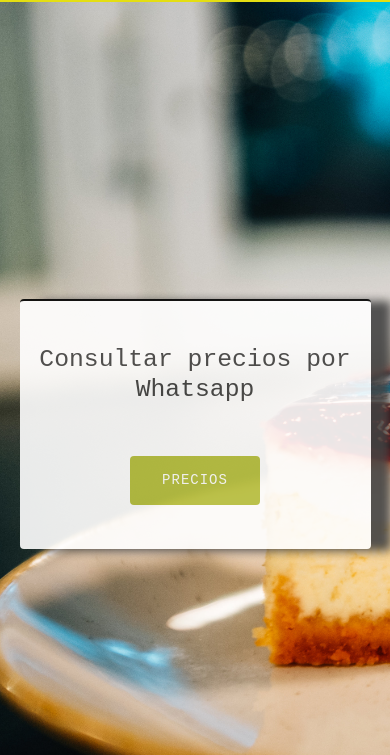
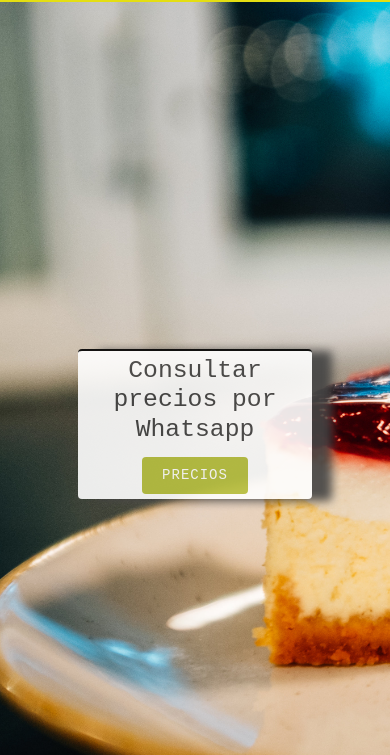
Before and after one commit to narowen/aplicando-boostrap, a plain HTML site: page index.html in a window 390 px wide. Shown: the part 89-844 px from the top of the page. Drawn offline with nearby package versions, Linux system fonts and the light colour scheme.

Commit message:
Corrección index responsive

```diff
--- a/css/style.css
+++ b/css/style.css
@@ -44,7 +44,7 @@ h1 {
 .consultaPrecio {
     border-top: 2px solid black;
     border-radius: 4px;
-    height: 250px;
+    height: 225px;
     width: 500px;
     position: absolute;
     top: 0;
@@ -242,4 +242,13 @@ footer h4 {
         margin: 10px auto;
     }
 
+    .consultaPrecio {
+        height: 150px;
+        width: 60vw;
+    }
+
+    .precios {
+        font-size: 14px;
+        padding: 8px 20px;
+    }
 }
```
